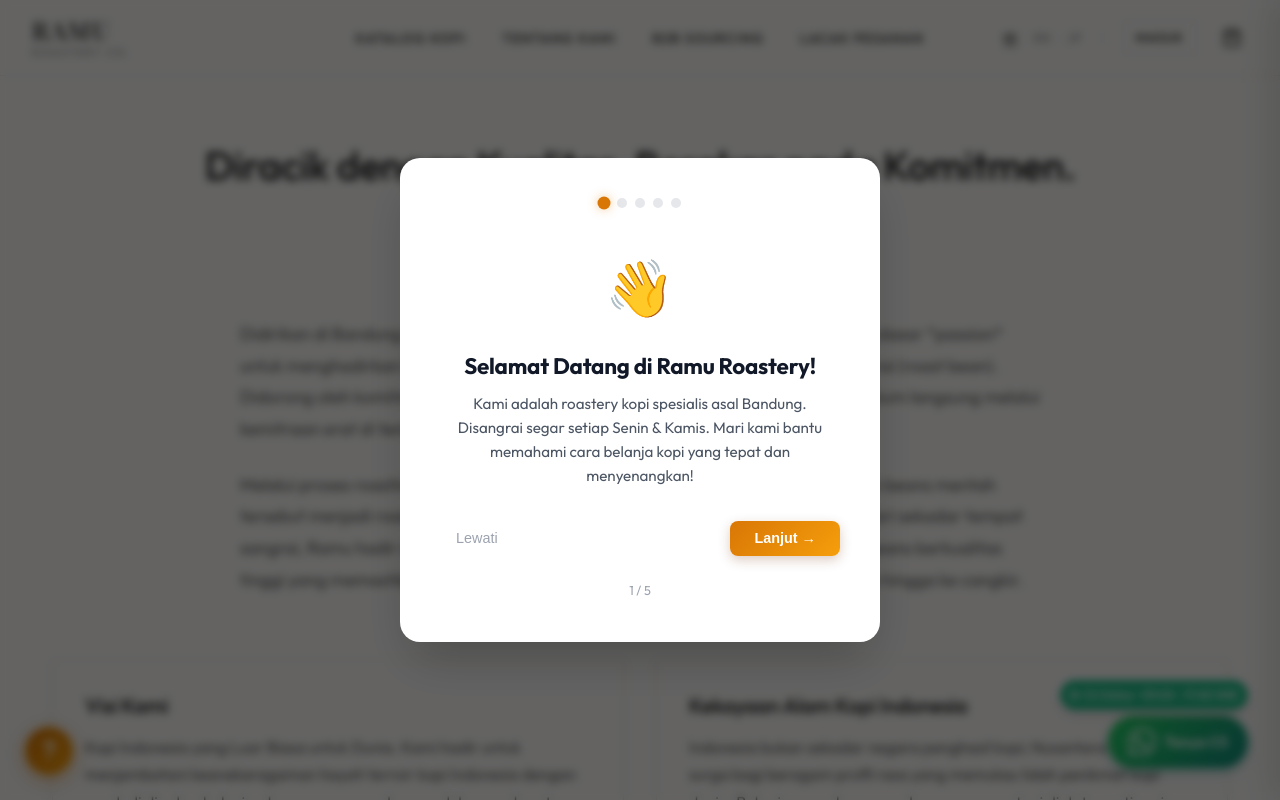
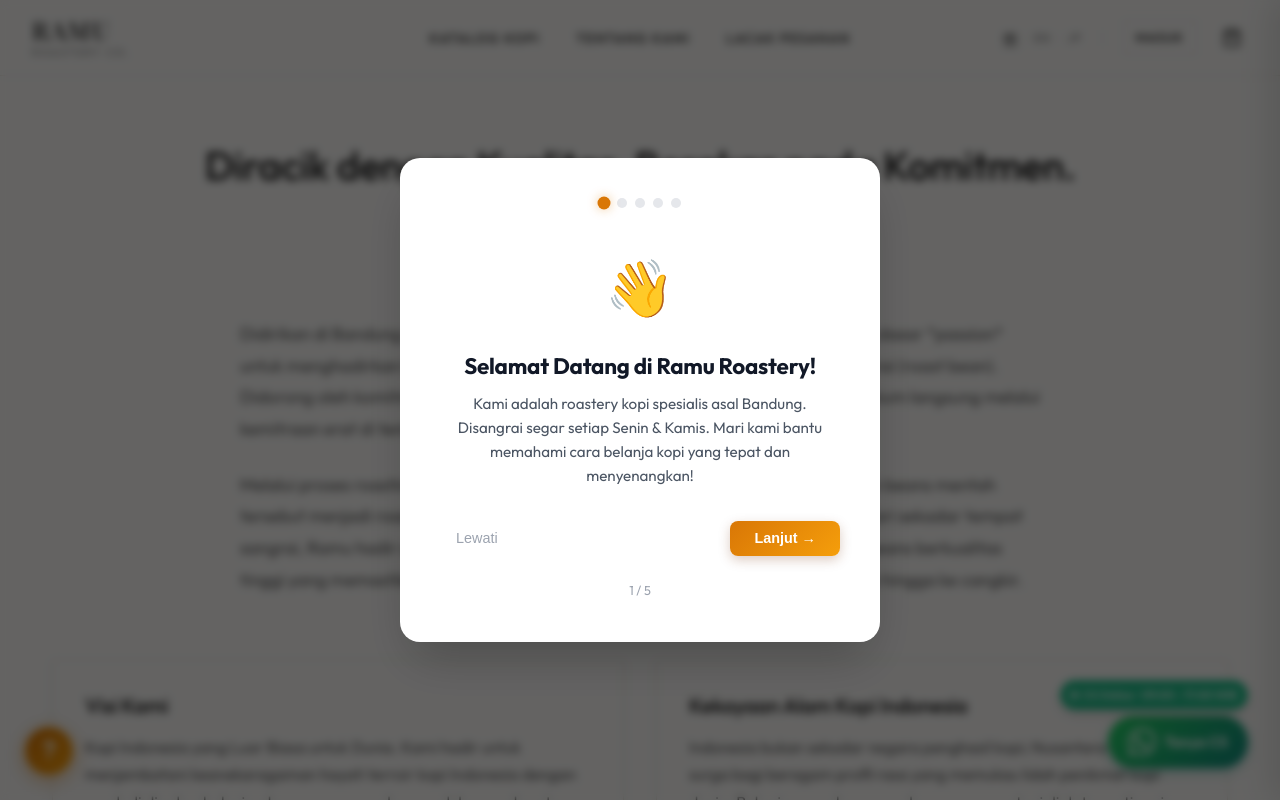
Before and after one commit to jonihaha100/Website_ramu_payment_getway, a Next.js app in the folder ramu-roastery/: page /about in a window 1280 px wide. Shown: the top 800 px of the page. Built offline with nearby package versions, Linux system fonts and the light colour scheme; a web font is replaced by a local one.

Commit message:
feat(ui): remove b2b sourcing item from header navigation

```diff
--- a/ramu-roastery/src/components/Navbar/Navbar.tsx
+++ b/ramu-roastery/src/components/Navbar/Navbar.tsx
@@ -131,11 +131,6 @@
             <li>
               <Link href="/about" onClick={() => setIsMobileMenuOpen(false)}>
                 {tr.nav_about}
-              </Link>
-            </li>
-            <li>
-              <Link href="/custom-sourcing" onClick={() => setIsMobileMenuOpen(false)}>
-                {lang === 'ja' ? 'B2B調達' : lang === 'en' ? 'B2B Sourcing' : 'B2B Sourcing'}
               </Link>
             </li>
             <li>
```
